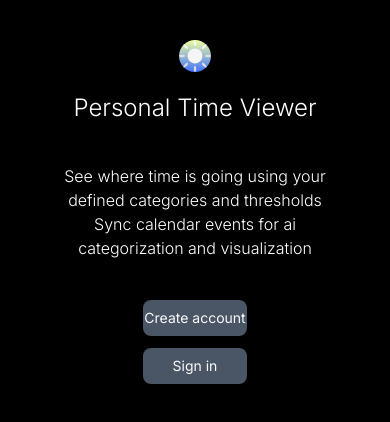
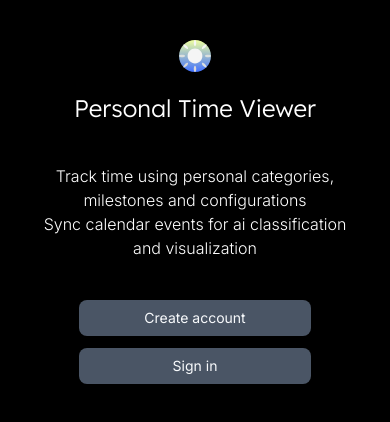
Before and after one commit to isabelfaulds/yearly-progress-bars, a React (Vite) app in the folder frontend-web/: page /login in a window 390 px wide. Shown: the top 422 px of the page. Built offline with nearby package versions, Linux system fonts and the light colour scheme; no server answers.

Commit message:
fix(login) ui improvements

```diff
--- a/frontend-web/src/components/login-pages/LoginStep0.jsx
+++ b/frontend-web/src/components/login-pages/LoginStep0.jsx
@@ -16,19 +16,19 @@ const LoginStep0 = ({ onNext }) => {
   return (
     <div className="initial-container">
       <img
-        src="../../public/tab-icon.svg"
+        src="../../src/assets/tab-icon.svg"
         alt="Icon"
         className="w-8 h-8 mx-auto mb-5"
       />
-      <div className="text-2xl mb-10">Personal Time Viewer</div>
+      <div className="text-2xl mb-10 font-lexend">Personal Time Viewer</div>
 
       <div className="mb-10">
         <p>
-          See where time is going using your defined categories and thresholds
+          Track time using personal categories, milestones and configurations
         </p>
-        <p>Sync calendar events for ai categorization and visualization</p>
+        <p>Sync calendar events for ai classification and visualization</p>
       </div>
-      <div className="m-3 flex flex-col gap-3 w-1/3 mx-auto">
+      <div className="m-3 flex flex-col gap-3 w-3/4 sm:w-1/3 mx-auto">
         <Button onClick={onNext}>Create account</Button>
         <Button onClick={handleSignedIn}>Sign in</Button>
       </div>
--- a/frontend-web/src/components/login-pages/LoginStep1.jsx
+++ b/frontend-web/src/components/login-pages/LoginStep1.jsx
@@ -40,7 +40,10 @@ const LoginStep1 = ({ onNext }) => {
         </p>
       </div>
       <div className="m-3 flex flex-col gap-3 mx-auto">
-        <Button onClick={handleSignedIn} className="mx-auto p-2 max-w-1/3">
+        <Button
+          onClick={handleSignedIn}
+          className="mx-auto p-2 sm:max-w-1/2 md:max-w-1/3"
+        >
           Continue with Google Calendar
         </Button>
       </div>
--- a/frontend-web/src/components/ui/number-input.jsx
+++ b/frontend-web/src/components/ui/number-input.jsx
@@ -104,7 +104,7 @@ export const NumberInput = forwardRef(
             />
           )}
           placeholder={placeholder}
-          className="[appearance:textfield] [&::-webkit-outer-spin-button]:appearance-none [&::-webkit-inner-spin-button]:appearance-none focus-visible:ring-0 focus-visible:ring-offset-0 focus-visible:border-transparent relative"
+          className="[appearance:textfield] [&::-webkit-outer-spin-button]:appearance-none [&::-webkit-inner-spin-button]:appearance-none focus-visible:ring-0 focus-visible:ring-offset-0 focus-visible:border-transparent relative rounded-l"
           getInputRef={ref}
           {...props}
         />
```
Also changed, not shown: frontend-web/src/assets/tab-icon.svg (added).
